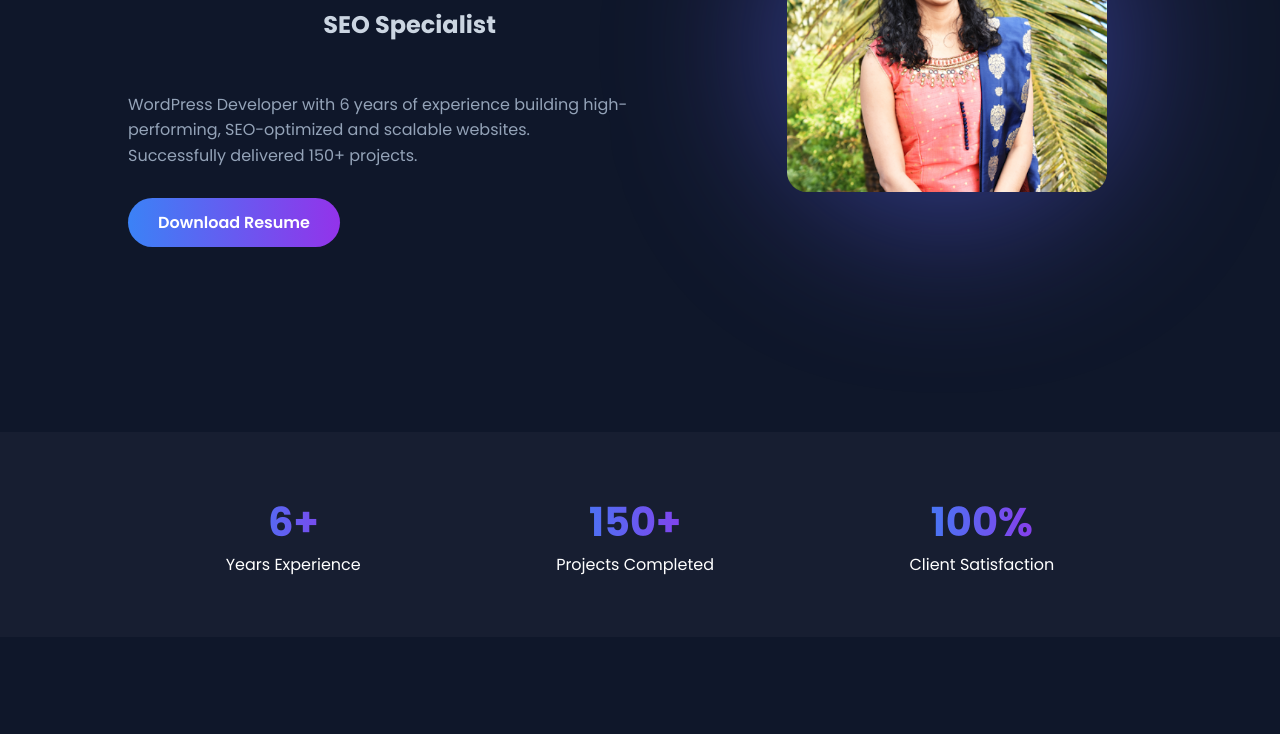
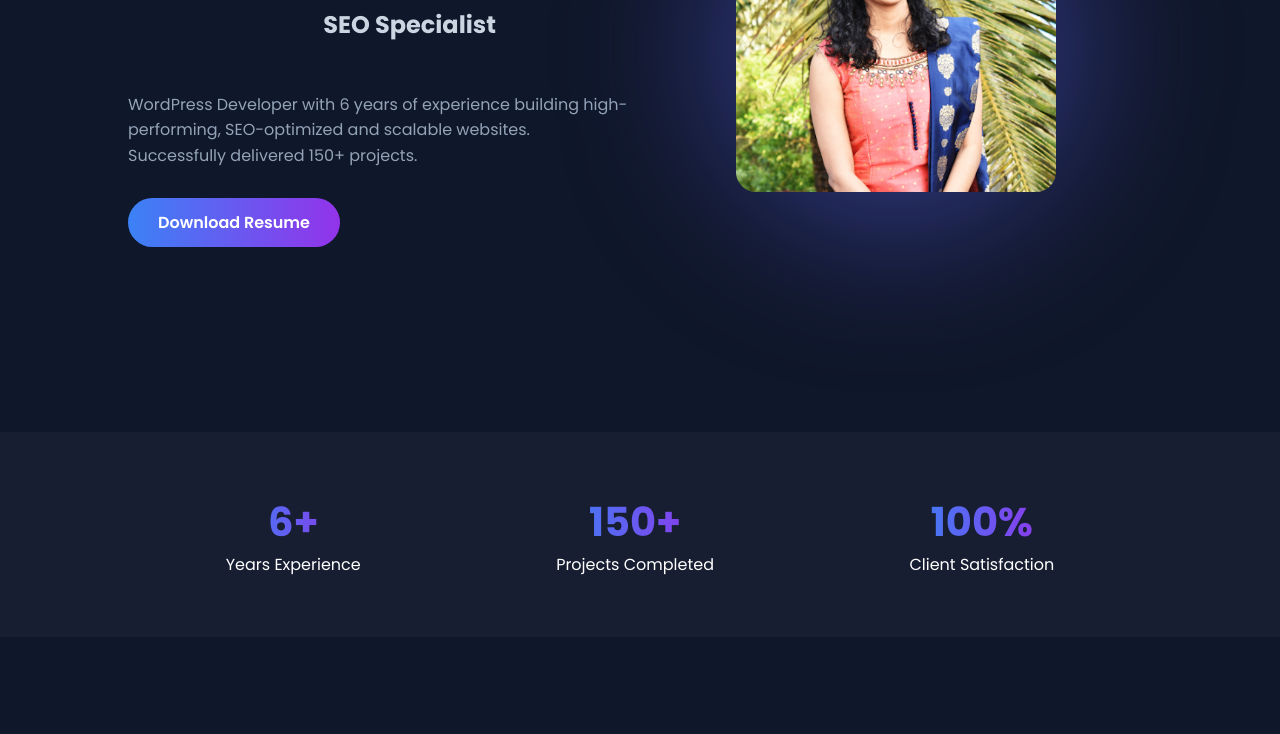
Before and after one commit to Shashwathi2306/portfolio, a plain HTML site: page index.html in a window 1280 px wide. Shown: the part 368-1102 px from the top of the page. Drawn offline with Linux system fonts and the light colour scheme.

Commit message:
Update index.html

```diff
--- a/index.html
+++ b/index.html
@@ -54,12 +54,14 @@
 /* ================= HERO ================= */
 
 .hero{
-height:100vh;
-display:flex;
-align-items:center;
-justify-content:space-between;
-padding:0 10%;
+  height:100vh;
+  display:flex;
+  align-items:center;
+  justify-content:flex-start;   /* changed */
+  padding:0 10%;
+  text-align:left;              /* important */
 }
+
 
 .hero-left{
 width:55%;
```
